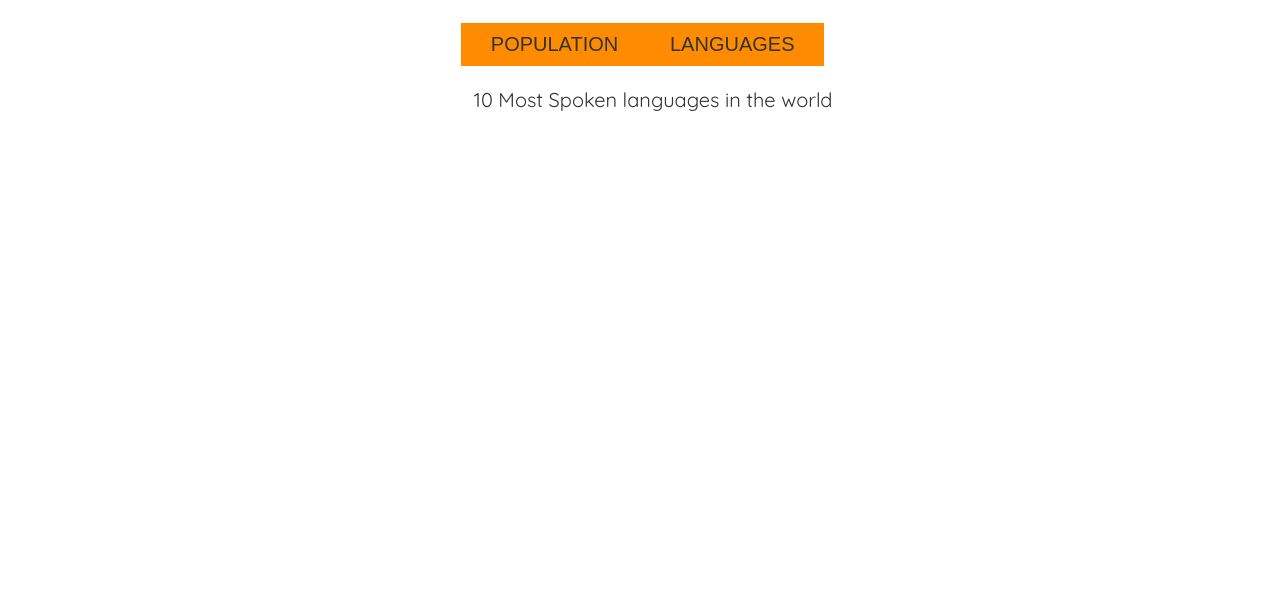
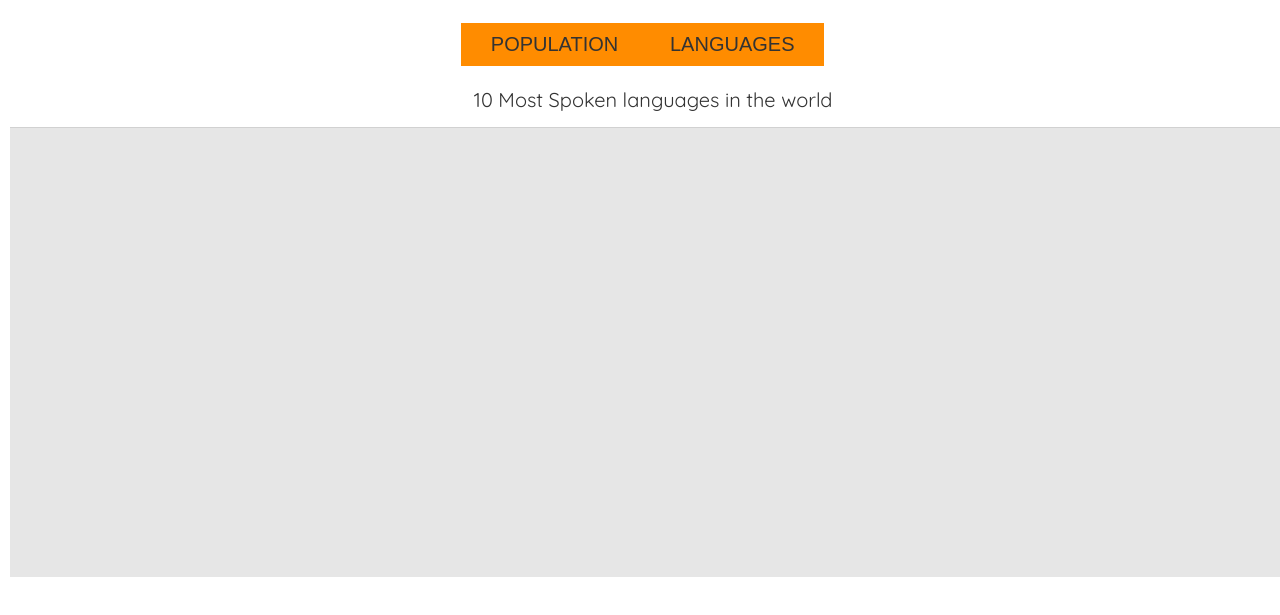
Before and after one commit to bintadam/countries-population-languages, a plain HTML site: page index.html in a window 1280 px wide. Shown: the part 153-768 px from the top of the page. Drawn offline with Linux system fonts and the light colour scheme; no server answers.

Commit message:
added canvas element

```diff
--- a/index.html
+++ b/index.html
@@ -19,6 +19,7 @@
             <button class="btn btn-population">POPULATION</button>
             <button class="btn btn-language">LANGUAGES</button>
             <P class="country-top-languages">10 Most Spoken languages in the world</P>
+            <canvas class="chart-canvas" id="chartCanvas"></canvas>
         </main>
         <script src="script.js"></script>
     </body>
--- a/style.css
+++ b/style.css
@@ -67,3 +67,12 @@
     justify-content: center;
     font-size: 2rem;
 }
+
+.chart-canvas{
+    position: absolute;
+    top: 35%;
+    height: 45rem;
+    width: 100%;
+    background-color: #e6e6e6;
+    border-top: 1px solid #d1d1d1;
+}
```
